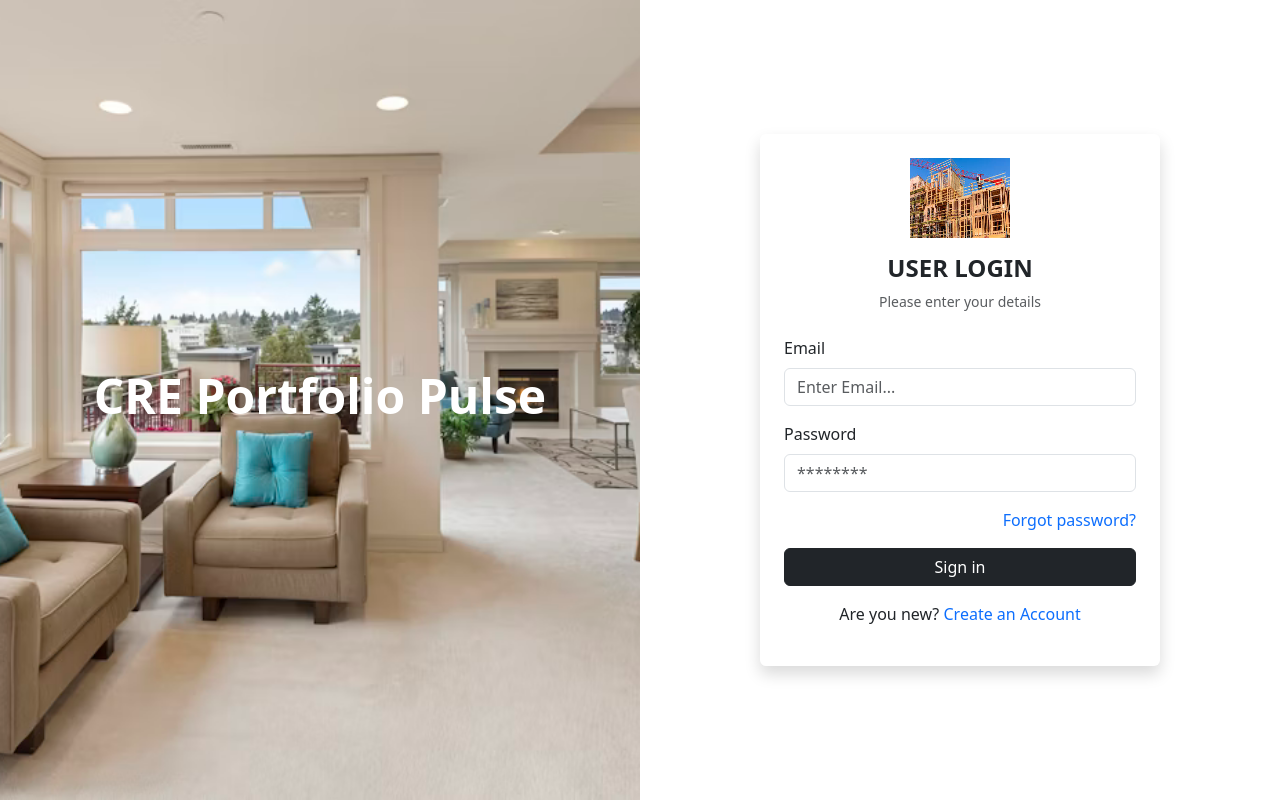
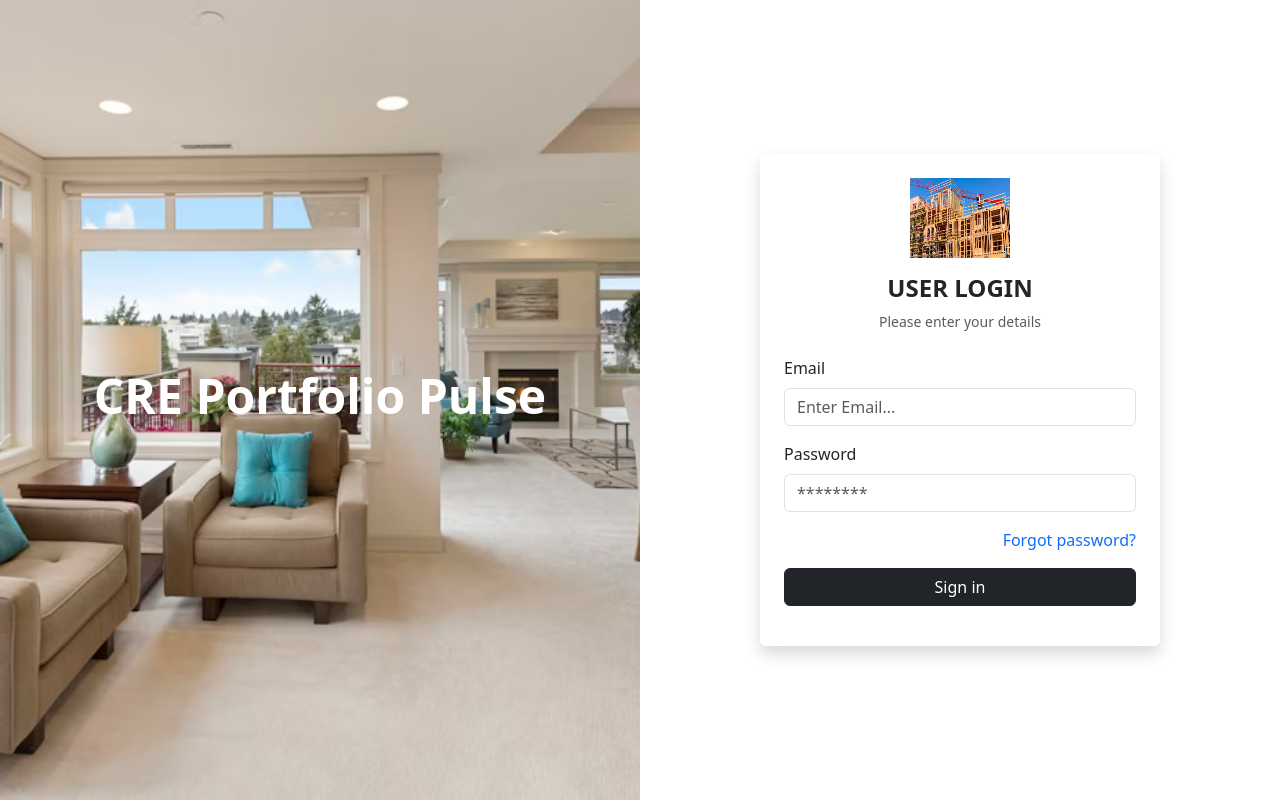
Before and after one commit to prathamsharmastevesai-boop/company-projects, a React (Vite) app: page /#/Login in a window 1280 px wide. Built offline with nearby package versions, Linux system fonts and the light colour scheme; sample sign-in values are in the browser's storage.

Commit message:
edit user login

```diff
--- a/src/Pages/User/Auth/Login.jsx
+++ b/src/Pages/User/Auth/Login.jsx
@@ -145,7 +145,7 @@
             </button>
           </form>
 
-          <p className="text-center">
+          {/* <p className="text-center">
             Are you new?{" "}
             <span
               className="text-primary"
@@ -154,7 +154,7 @@
             >
               Create an Account
             </span>
-          </p>
+          </p> */}
         </div>
       </div>
 
```
